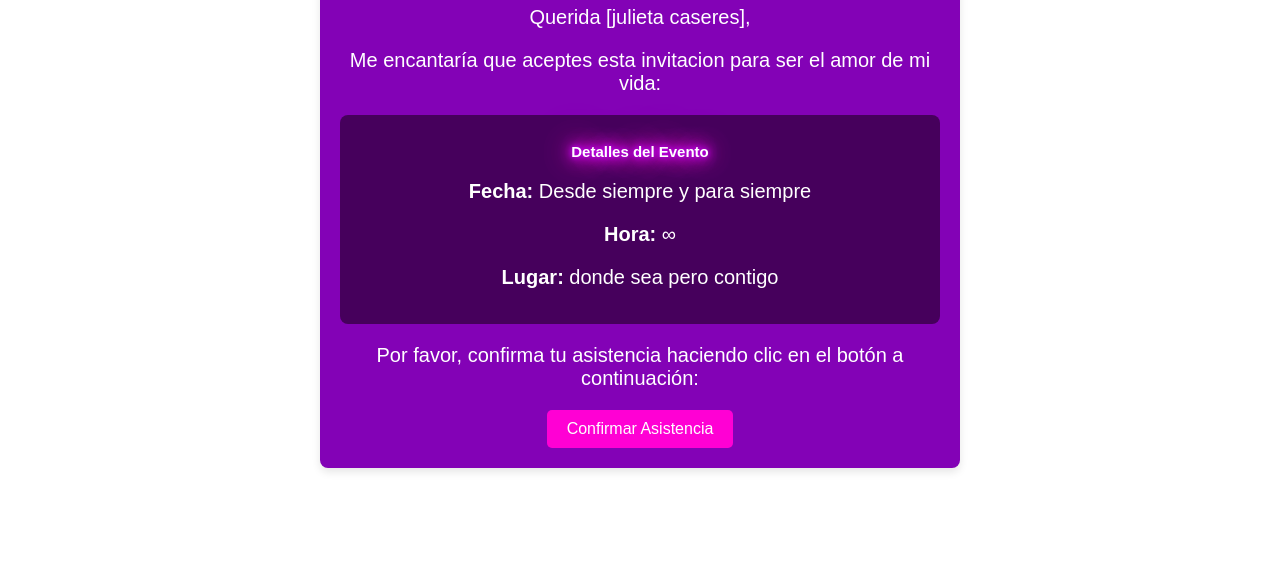
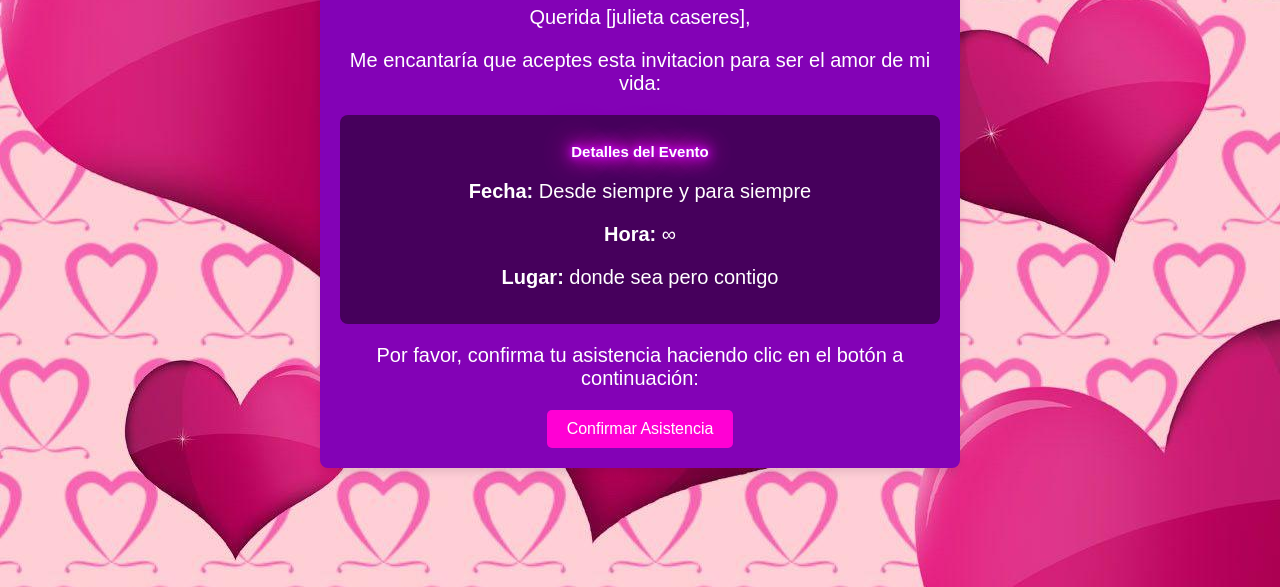
Before and after one commit to Nicolaspz20/invitacionjuli, a plain HTML site: page index.html in a window 1280 px wide. Shown: the part 213-800 px from the top of the page. Drawn offline with Linux system fonts and the light colour scheme.

Commit message:
graciasdiios

```diff
--- a/css/inicio.css
+++ b/css/inicio.css
@@ -1,5 +1,5 @@
 body {
-    background-image: url(./img/fondocorazones.jpeg);
+    background-image: url(../img/fondocorazones.jpeg);
     font-family: Arial, sans-serif;
     display: flex;
     justify-content: center;
```
